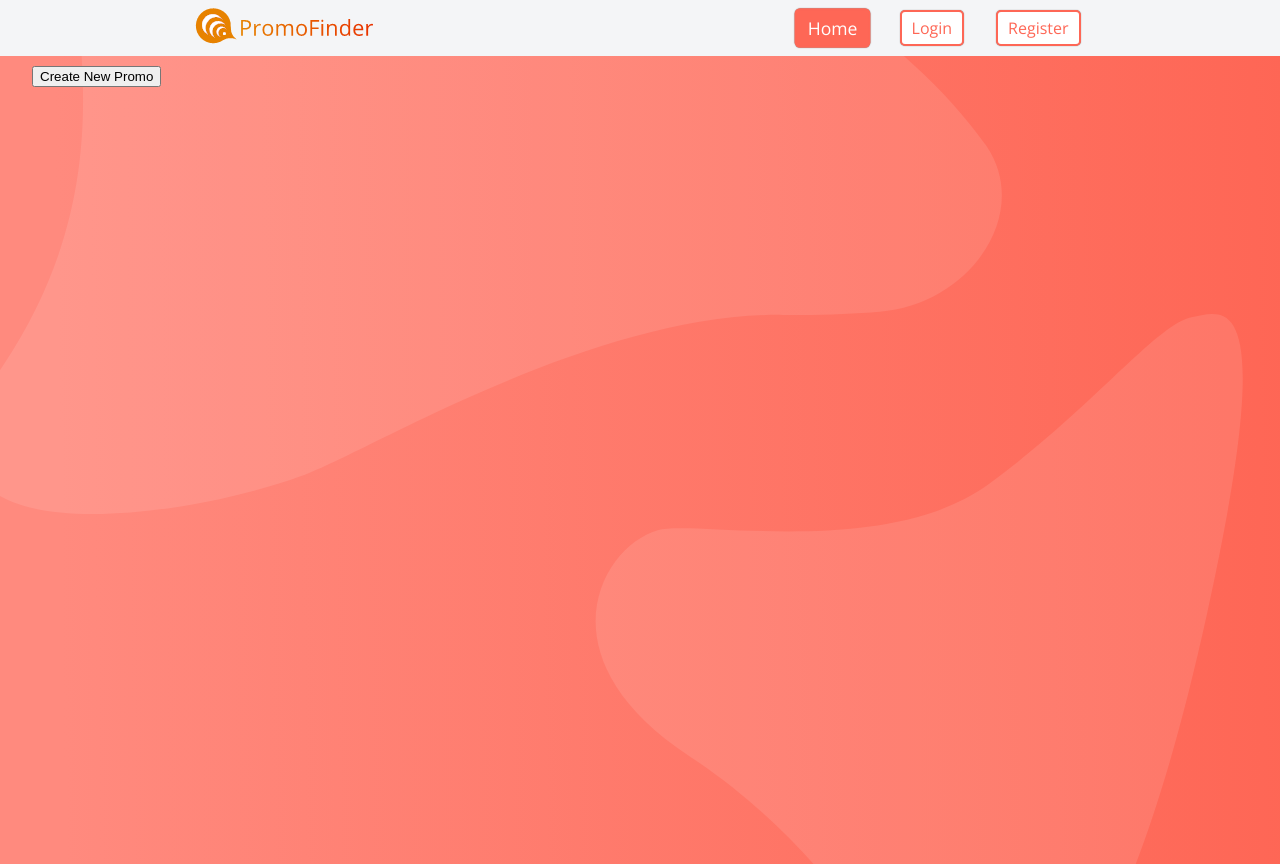
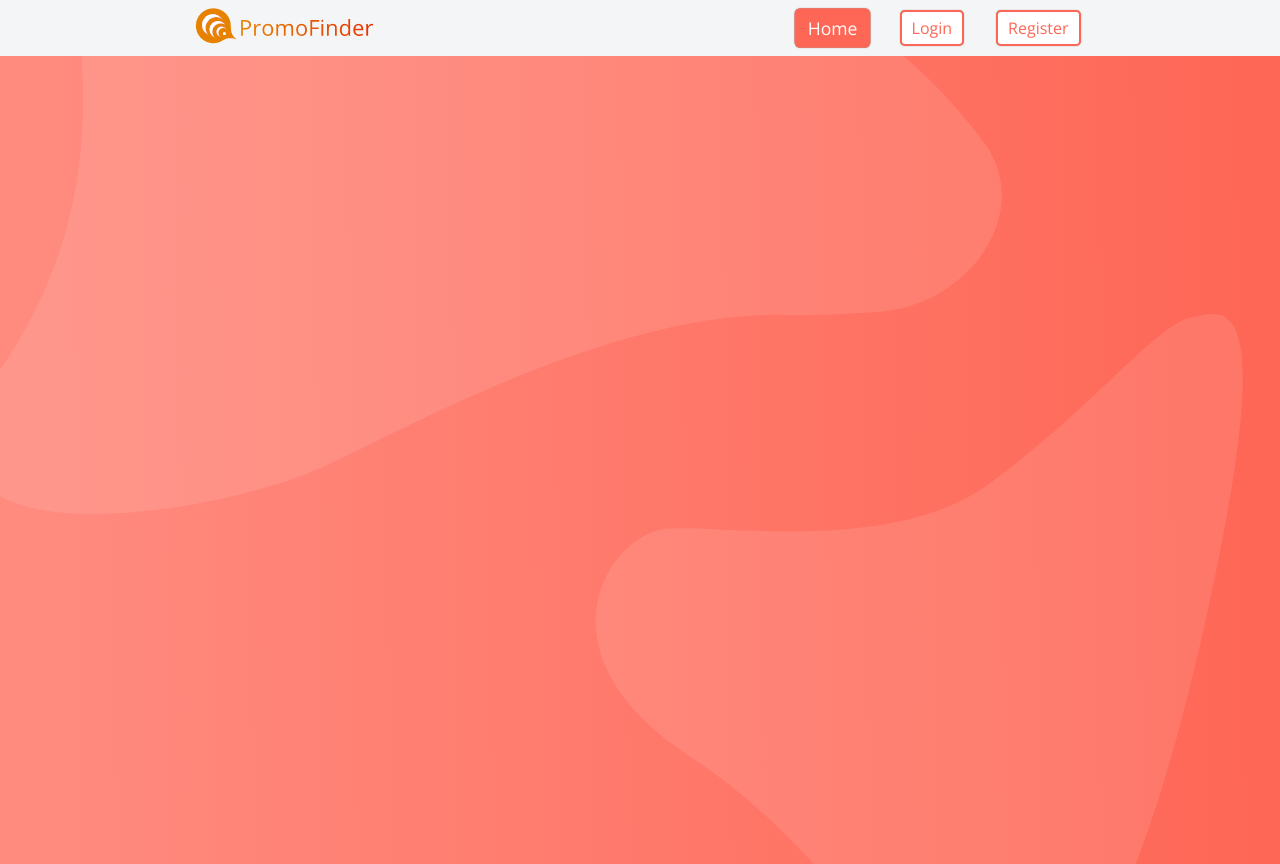
Before and after one commit to emwp/promo-finder, a React (Create React App) app in the folder frontend/: page / in a window 1280 px wide. Built offline with nearby package versions, Linux system fonts and the light colour scheme; the HTML template or start-up script is replaced by a standard one.

Commit message:
Hide New Promo Button if not authenticated

```diff
--- a/frontend/src/containers/Promos.js
+++ b/frontend/src/containers/Promos.js
@@ -3,9 +3,11 @@ import Modal from '../components/UI/Modal';
 import Backdrop from '../components/UI/Backdrop';
 import { observer } from 'mobx-react-lite';
 import { PromoStoreContext } from '../stores/PromoStore';
+import { AuthStoreContext } from '../stores/AuthStore';
 
 const Promos = observer(() => {
   const promoStore = useContext(PromoStoreContext);
+  const authStore = useContext(AuthStoreContext);
 
   const setCreatingPromo = () => {
     promoStore.creatingPromo = !promoStore.creatingPromo;
@@ -20,7 +22,7 @@ const Promos = observer(() => {
 
   return (
     <React.Fragment>
-      <button onClick={setCreatingPromo}>Create New Promo</button>
+      {authStore.isAuth ? <button onClick={setCreatingPromo}>Create New Promo</button> : null}
       {promoStore.creatingPromo === true ? <Modal setCreating={setCreatingPromo} /> : null}
       {promoStore.creatingPromo === true ? <Backdrop /> : null}
     </React.Fragment>
```
